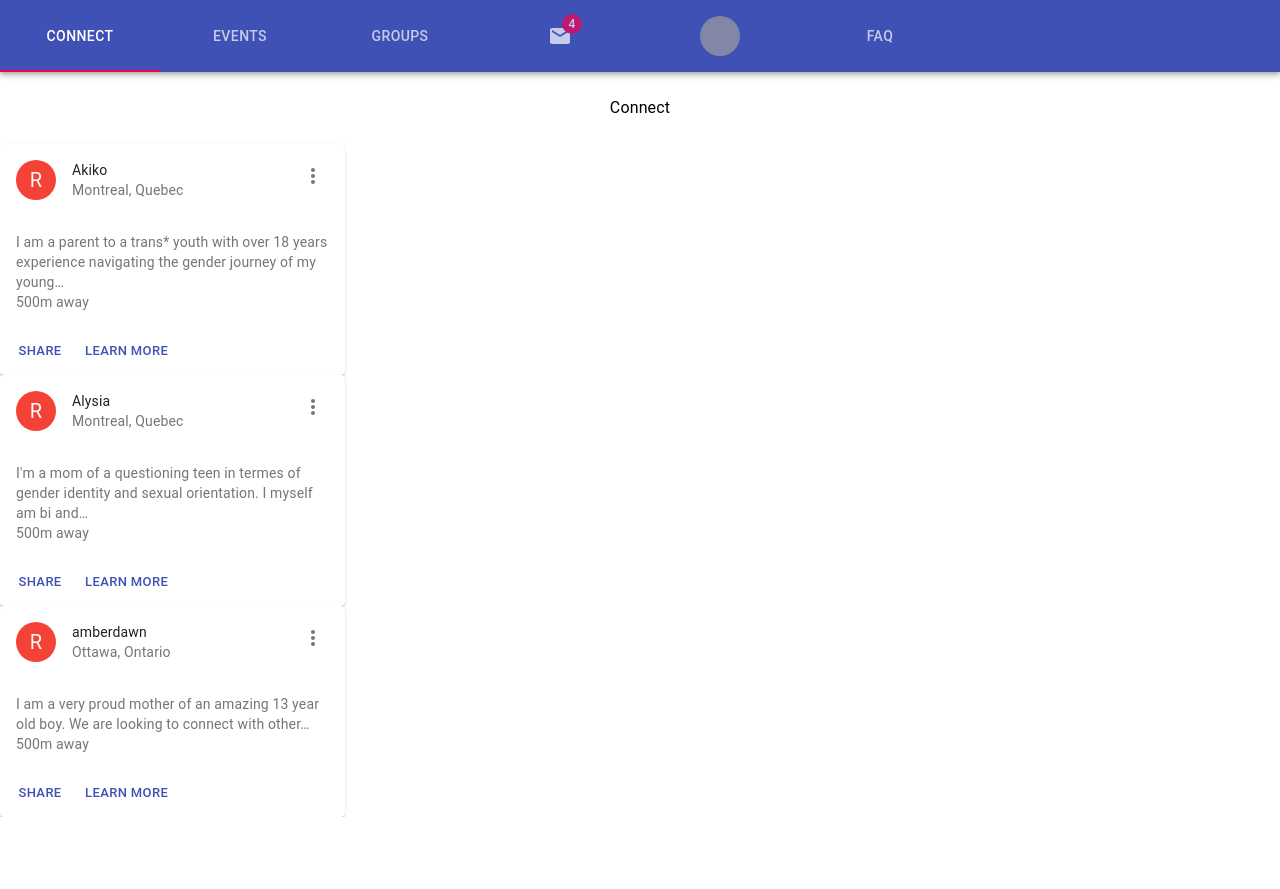
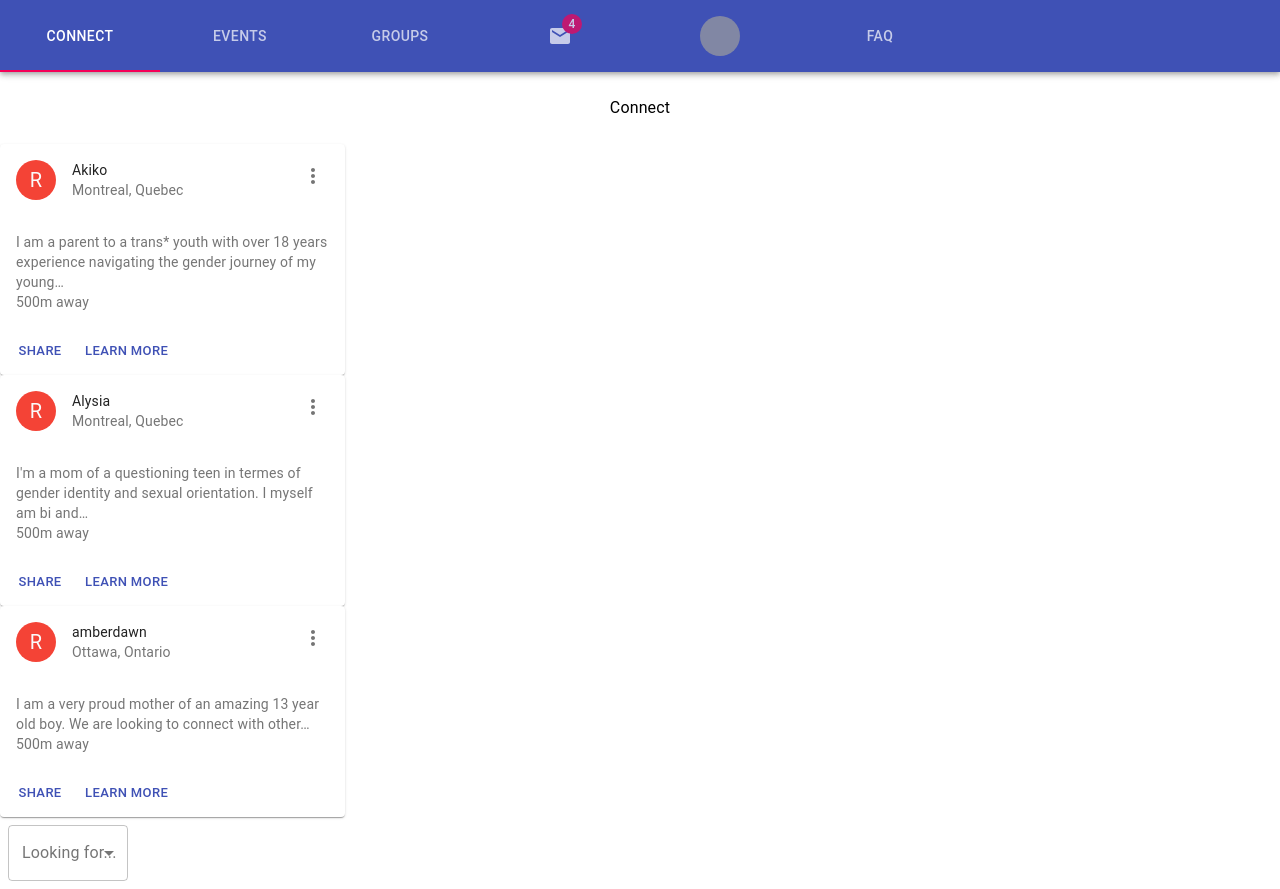
Before and after one commit to chrisdivina-ls/pridehacks-2019, a React app in the folder connect-locally/: page / in a window 1280 px wide. Before the commit the page ends 817 px from the top, so only its background shows below. Built offline with nearby package versions, Linux system fonts and the light colour scheme; grey boxes are pictures that could not be loaded.

Commit message:
added first filter

```diff
--- a/connect-locally/src/App.js
+++ b/connect-locally/src/App.js
@@ -1,6 +1,7 @@
 import React from 'react';
 import UserList from './components/UserList';
 import Navbar from './components/Navbar';
+import Filters from './components/Filters';
 import './App.css';
 
 function App() {
@@ -8,6 +9,7 @@ function App() {
     <div className="App">
       <Navbar />
       <UserList />
+      <Filters />
     </div>
   );
 }
--- /dev/null
+++ b/connect-locally/src/components/Filters.js
@@ -0,0 +1,71 @@
+import React from 'react';
+import { makeStyles } from '@material-ui/core/styles';
+// import Input from '@material-ui/core/Input';
+import OutlinedInput from '@material-ui/core/OutlinedInput';
+import InputLabel from '@material-ui/core/InputLabel';
+import MenuItem from '@material-ui/core/MenuItem';
+import FormControl from '@material-ui/core/FormControl';
+import Select from '@material-ui/core/Select';
+
+const useStyles = makeStyles(theme => ({
+  root: {
+    display: 'flex',
+    flexWrap: 'wrap'
+  },
+  formControl: {
+    margin: theme.spacing(1),
+    minWidth: 120
+  },
+  selectEmpty: {
+    marginTop: theme.spacing(2)
+  }
+}));
+
+export default function Filters() {
+  const classes = useStyles();
+  const [values, setValues] = React.useState({
+    age: '',
+    name: 'hai'
+  });
+
+  const inputLabel = React.useRef(null);
+  const [labelWidth, setLabelWidth] = React.useState(0);
+  React.useEffect(() => {
+    setLabelWidth(inputLabel.current.offsetWidth);
+  }, []);
+
+  function handleChange(event) {
+    setValues(oldValues => ({
+      ...oldValues,
+      [event.target.name]: event.target.value
+    }));
+  }
+
+  return (
+    <form className={classes.root} autoComplete="off">
+      <FormControl variant="outlined" className={classes.formControl}>
+        <InputLabel ref={inputLabel} htmlFor="outlined-looking-simple">
+          Looking for...
+        </InputLabel>
+        <Select
+          value={values.age}
+          onChange={handleChange}
+          input={
+            <OutlinedInput
+              labelWidth={labelWidth}
+              name="Looking for..."
+              id="outlined-looking-simple"
+            />
+          }
+        >
+          <MenuItem value="">
+            <em>None</em>
+          </MenuItem>
+          <MenuItem value={10}>Ten</MenuItem>
+          <MenuItem value={20}>Twenty</MenuItem>
+          <MenuItem value={30}>Thirty</MenuItem>
+        </Select>
+      </FormControl>
+    </form>
+  );
+}
```
